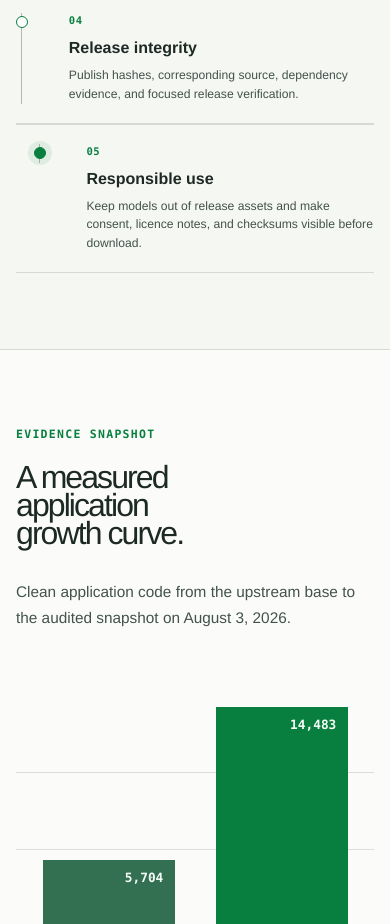
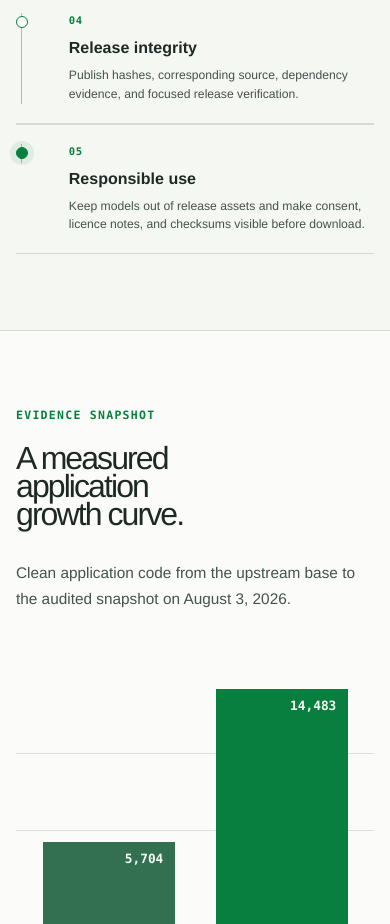
Before and after one commit to CRSD-Lau/Personal-Site, a Next.js app: page /works/deep-live-cam in a window 390 px wide. Shown: the part 3440-4364 px from the top of the page. Built offline with nearby package versions, Linux system fonts and the light colour scheme.

Commit message:
fix: align mobile responsible-use step
Clear the higher-specificity desktop padding at phone widths and document the regression in #11.

```diff
--- a/app/globals.css
+++ b/app/globals.css
@@ -3180,6 +3180,10 @@ button {
     border-bottom: 1px solid var(--color-border);
   }
 
+  .project-release-flow li:not(:first-child) {
+    padding-left: 0;
+  }
+
   .project-release-flow li::before {
     width: 1px;
     grid-row: 1 / span 3;
--- a/scripts/validate-content.mjs
+++ b/scripts/validate-content.mjs
@@ -354,6 +354,12 @@ assert(
   "The mobile delivery map must reserve a rail column so its divider cannot overlap copy.",
 );
 assert(
+  /@media \(max-width: 560px\)[\s\S]*?\.project-release-flow li:not\(:first-child\)\s*\{[^}]*padding-left:\s*0;/.test(
+    globalStylesSource,
+  ),
+  "Every mobile release-flow step must clear inherited desktop indentation.",
+);
+assert(
   navigationSource.includes("{menuOpen && (") && navigationSource.includes("closeMenu();"),
   "The mobile menu must remain conditionally rendered and close after navigation.",
 );
```
Also changed, not shown: 2 other files (tests, documents, lock files or other folders).
